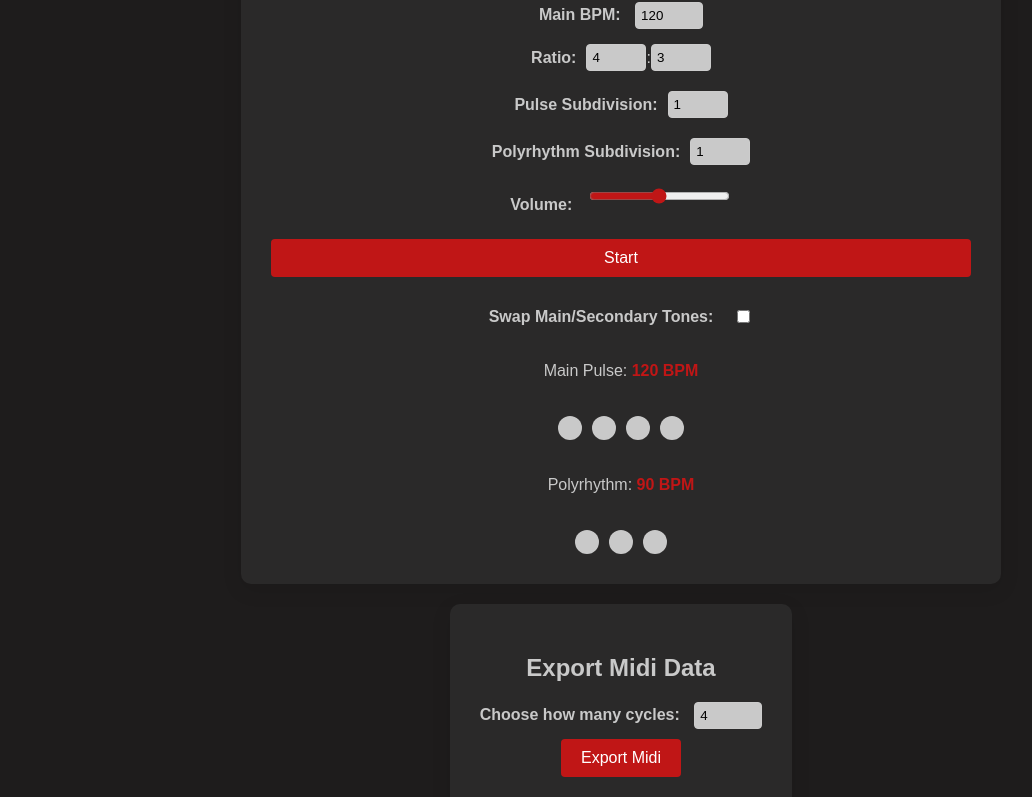
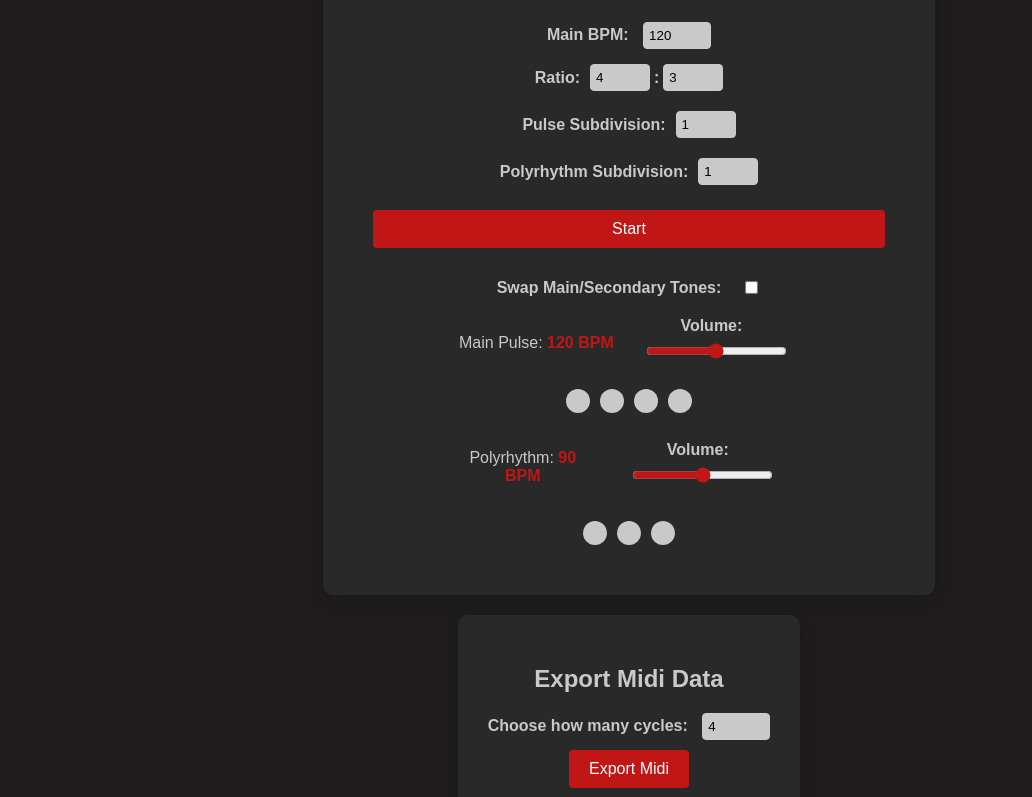
Before and after one commit to loganhuber/poly-metro, a website built with Vite: page index.html in a window 1280 px wide. Shown: the part 236-1033 px from the top of the page, without its empty margins (39-1071 px from the left). Built offline with nearby package versions, Linux system fonts and the light colour scheme.

Commit message:
added independant volume for each pulse

```diff
--- a/index.html
+++ b/index.html
@@ -6,6 +6,7 @@
     <title>Polyrhythmic Metronome</title>
     <link rel="stylesheet" href="main.css">
 </head>
+<body>
     <header>
         <nav>
             <ul>
@@ -15,7 +16,6 @@
             </ul>
         </nav>
     </header>
-<body>
 
     <div class="tab visible" id="tab-metronome">
         <div class="metronome-container">
@@ -31,7 +31,7 @@
                         <div class="control-group">
                             <label for="ratio">Ratio:</label>
                             <input type="number" id="pulse" placeholder="4" value="4" min="1" max="20">
-                            <span>:</span>
+                            <span style="margin: 4px; font-weight: 800;">:</span>
                             <input type="number" id="polyrhythm" placeholder="3" value="3" min="1" max="20">
                         </div>
                         <div class="control-group">
@@ -45,10 +45,6 @@
                     </div>
 
 
-                <div class="volume-control">
-                    <label for="volume-slider">Volume:</label>
-                    <input type="range" id="volume-slider" min="0" max="1" step="0.1" value="0.5">
-                </div>
 
                     <button class="button" id="start-stop-btn">Start</button>
                 </div>
@@ -57,11 +53,23 @@
                     <input type="checkbox" id="swap-btn">
                 </div>
                 <div class="visualization">
-                <p>Main Pulse: <span id="bpm-display"></span></p>
+                    <div class="flex-row">
+                        <p class="no-wrap">Main Pulse: <span id="bpm-display"></span></p>
+                        <div class="volume-control">
+                            <label for="main-volume-slider">Volume:</label>
+                            <input type="range" id="main-volume-slider" min="0" max="1" step="0.1" value="0.5">
+                        </div>
+                    </div>
                     <div class="beat-container">
                     <div class="dots" id="main-dots"></div>
                 </div>
-                <p>Polyrhythm: <span id="secondary-bpm-display"></span></p>
+                <div class="flex-row">
+                    <p class=".no-wrap">Polyrhythm: <span id="secondary-bpm-display"></span></p>
+                    <div class="volume-control">
+                        <label for="secondary-volume-slider">Volume:</label>
+                        <input type="range" id="secondary-volume-slider" min="0" max="1" step="0.1" value="0.5">
+                    </div>
+                </div>
                 <div class="beat-container">
                     <div class="dots" id="secondary-dots"></div>
                 </div>
@@ -88,7 +96,7 @@
                     <li>Adjust the main playback BPM. This is the main pulse rate.</li>
                     <li>Set the polyrhythmic ratio. First number is the main pulse count, the second is the polyrhythmic pulse count.</li>
                     <li>Optionally add subdivisions to each pulse. 1 means no subdivisions, 2 means half notes, 3 triplets, etc.</li>
-                    <li>Control playback volume.</li>
+                    <li>Control playback volume for each pulse individually.</li>
                     <li>Use Swap Main/Secondary Tones to switch which tone plays for each rhythm. This is especially useful for hearing a different emphasis for each beat.</li>
                     <li>The visualization tells you the BPM for the polyrhythm's rate. This is useful for writing a tempo map that metrically modulates throughout a section.</li>
                     <li>Select the number of cycles you want and download a generated MIDI file of the metronome pattern. Cycles are based off the main pulse.</li>
--- a/main.css
+++ b/main.css
@@ -15,6 +15,7 @@ body {
     background-color: #1e1c1c;
     color: var(--primary-text);
     box-sizing: border-box;
+    width: 100%;
     overflow-x: hidden;
 }
 
@@ -26,18 +27,23 @@ h1 {
 header {
     position: absolute;
     top: 0;
-    width: 100%;
+    width: 100vw;
     padding: 0 1rem;
     background-color: rgb(19, 19, 19);
     color: var(--primary-text);
 }
 
-nav ul {
+nav {
+    margin: 0;
+}
+
+nav > ul {
     list-style: none;;
     display: flex;
     justify-content: flex-start;;
     gap: 20px;
-    margin-right: 40px;
+    flex: 1;
+    /* margin-right: 40px; */
 }
 
 /* -----END BASE------- */
@@ -52,6 +58,18 @@ nav ul {
 .nav-link:hover {
     cursor: pointer;
     text-decoration: underline;
+}
+
+.flex-row {
+    display: flex;
+    flex-direction: row;
+    align-items: center;
+    gap: 20px;
+    flex: 1;
+}
+
+.no-wrap {
+    white-space: nowrap;
 }
 /* end utils */
 
@@ -73,7 +91,7 @@ nav ul {
     align-items: center;
     gap: 20px;
     min-height: 100vh;
-    width: 100%;
+    width: 100vw;
 
 }
 
@@ -119,20 +137,21 @@ nav ul {
 
 .metronome-container {
     background: var(--background-container);
-    padding: 30px;
+    padding: 50px;
     border-radius: 10px;
     box-shadow: 0 6px 20px rgba(0, 0, 0, 0.1);
     text-align: center;
-    max-width: 700px;
-    width: 100%;
+    width: 40%;
 }
 
 
 .controls {
+    /* max-width: 100%; */
     display: flex;
     flex-direction: column;
     gap: 15px;
     margin-bottom: 30px;
+    flex: 1;
 }
 
 .polyrhythm-control {
@@ -158,6 +177,17 @@ input[type="number"], select, input[type="range"] {
     border: 1px solid #ccc;
     border-radius: 4px;
     background-color: var(--primary-text);
+}
+
+input[type="number"] {
+    min-width: 2rem;
+}
+
+input[type="number"]:focus, select:focus, input[type="range"]:focus {
+    outline: none;
+    /* border-color: var(--button-bg); */
+    border: 1px solid var(--button-bg);
+    box-shadow: 2px 2px 5px rgba(0, 0, 0, 0.2);
 }
 
 input[type="range"] {
@@ -215,6 +245,8 @@ input[type="range"] {
     display: flex;
     gap: 10px;
     justify-content: flex-start;
+    flex-wrap: wrap;
+    max-width: 100%;
 }
 
 .dot {
--- a/main.js
+++ b/main.js
@@ -9,7 +9,8 @@ const bpmDisplay = document.getElementById('bpm-display');
 const mainSubdivisionInput = document.getElementById('main-subdivision');
 const secondarySubdivisionInput = document.getElementById('secondary-subdivision');
 const secondaryBpmDisplay = document.getElementById('secondary-bpm-display');
-const volumeSlider = document.getElementById('volume-slider');
+const mainVolumeSlider = document.getElementById('main-volume-slider');
+const secondaryVolumeSlider = document.getElementById('secondary-volume-slider');
 const startStopBtn = document.getElementById('start-stop-btn');
 const mainDotsContainer = document.getElementById('main-dots');
 const secondaryDotsContainer = document.getElementById('secondary-dots');
@@ -27,7 +28,8 @@ let mainSubdivision = parseInt(mainSubdivisionInput.value, 10) || 1;
 let secondarySubdivision = parseInt(secondarySubdivisionInput.value, 10) || 1;
 let mainPulseCount = parseInt(selectedPulseInput.value, 10) || 4;
 let secondaryPulseCount = parseInt(selectedPolyrhythmInput.value, 10) || 3;
-let volume = 0.5;
+let mainVolume = 0.5;
+let secondaryVolume = 0.5;
 
 // Scheduler variables
 let nextMainSubdivisionTime = 0;
@@ -52,7 +54,7 @@ function isSwapped() {
 }
 
 // Modular sound generation - easy to customize later
-function createClickSound(frequency = 800, duration = 0.1) {
+function createClickSound(frequency = 800, duration = 0.1, volume = mainVolume) {
     const oscillator = audioContext.createOscillator();
     const gainNode = audioContext.createGain();
 
@@ -95,7 +97,7 @@ function scheduler() {
         const totalSecondarySubdivisions = secondaryPulseCount * secondarySubdivision;
         const secondaryInterval = 60 / secondaryBPM / secondarySubdivision;
         while (nextSecondarySubdivisionTime < currentTime + 0.1) {
-            createClickSound(frequencies.secondary, secondarySubdivisionStep % secondarySubdivision === 0 ? 0.08 : 0.05);
+            createClickSound(frequencies.secondary, secondarySubdivisionStep % secondarySubdivision === 0 ? 0.08 : 0.05, secondaryVolume);
             flashDot(secondaryDotsContainer, secondarySubdivisionStep % totalSecondarySubdivisions);
             nextSecondarySubdivisionTime += secondaryInterval;
             secondarySubdivisionStep++;
@@ -322,9 +324,13 @@ secondarySubdivisionInput.addEventListener('input', (e) => {
     restartPlayback();
 });
 
-volumeSlider.addEventListener('input', (e) => {
-    volume = parseFloat(e.target.value);
+mainVolumeSlider.addEventListener('input', (e) => {
+    mainVolume = parseFloat(e.target.value);
 });
+
+secondaryVolumeSlider.addEventListener('input', (e) => {
+    secondaryVolume = parseFloat(e.target.value);
+})
 
 exportMidiBtn.addEventListener('click', createMidiFile);
 
```
Lines whose indentation alone changed are shown as unchanged.
